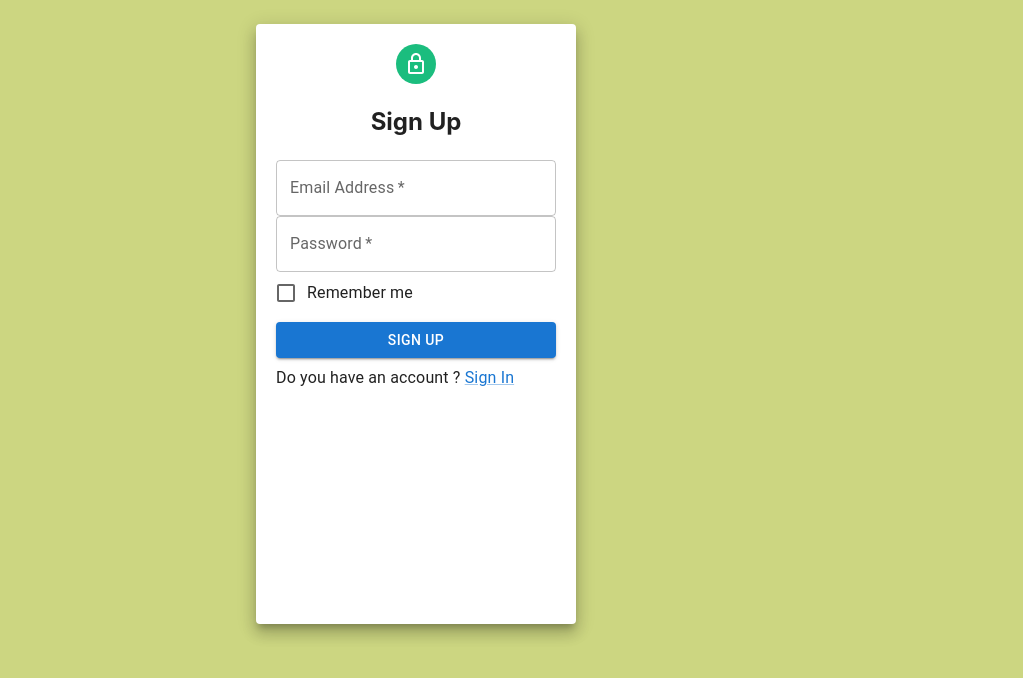
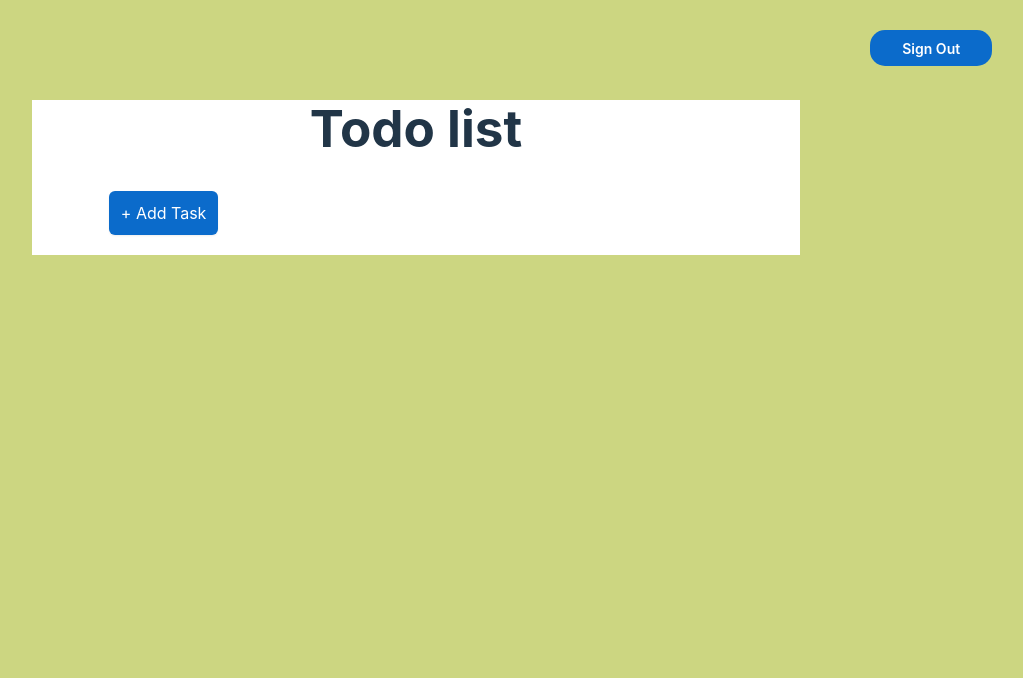
Before and after one commit to ayumi-ayumi/todo-list-ts, a React (Vite) app: page /todolist in a window 1280 px wide. Before the commit this address led to /. Shown: the top 678 px of the page, without its empty margins (224-1247 px from the left). Built offline with nearby package versions, Linux system fonts and the light colour scheme; no server answers.

Commit message:
Building the auth function

```diff
--- a/src/App.tsx
+++ b/src/App.tsx
@@ -1,21 +1,33 @@
 import "./style/App.css";
 import Auth from "./components/Auth";
 import Todolist from "./Todolist";
-import { Routes, Route } from "react-router-dom";
-import React, { useEffect, useState } from "react";
+import { Routes, Route, useNavigate } from "react-router-dom";
+import React, { useContext, useEffect, useState } from "react";
 import { auth } from "./firebase/BaseConfig";
 import { onAuthStateChanged, type User } from "firebase/auth";
-import AuthProvider from './AuthContext';
+import AuthProvider, { authContext } from './AuthContext';
 
 type UserType = User | null;
 
 export default function App() {
+  const { currentUser } = useContext<UserType>(authContext);
+  const navigate = useNavigate()
+
+  console.log('User:', !!currentUser);
+  console.log(currentUser &&  "user");
+
+  useEffect(() => {
+    if (currentUser) {
+      navigate('/todolist')
+    }
+  }, [currentUser])
 
   return (
     <AuthProvider>
       <Routes>
         <Route path={`/`} element={<Auth />} />
-        <Route path={`/todolist`} element={<Todolist />} />
+        {/* <Route path={`/todolist`} element={<Todolist />} /> */}
+        <Route path={`/todolist`} element={currentUser ? <Todolist />: <Auth />} />
       </Routes>
     </AuthProvider>
   )
--- a/src/AuthContext.tsx
+++ b/src/AuthContext.tsx
@@ -1,32 +1,126 @@
 import { createContext, useState, useContext, useEffect } from 'react';
 import { auth } from './firebase/BaseConfig';
-import { User } from 'firebase/auth';
+import { User, onAuthStateChanged, signOut } from 'firebase/auth';
+import { useNavigate } from 'react-router-dom';
 
-const AuthContext = createContext();
+// const authContext = createContext();
 type UserType = User | null;
 
-export function useAuthContext() {
-  return useContext(AuthContext);
-}
+// export function useauthContext() {
+//   return useContext(authContext);
+// }
+
+// export function AuthProvider({ children }) {
+//   const [currentUser, setCurrentUser] = useState<UserType>(null);
+//   // const [loading, setLoading] = useState(true);
+
+//   const value = {
+//     currentUser,
+//     // loading,
+//   };
+//   useEffect(() => {
+//     const unsubscribed = auth.onAuthStateChanged((currentUser) => {
+//       console.log(currentUser);
+//       setCurrentUser(currentUser);
+//       // setLoading(false);
+//     });
+//     return () => {
+//       unsubscribed();
+//     };
+//   }, []);
+
+//   return <authContext.Provider value={value}>{children}</authContext.Provider>;
+// }
+
+// type InitialState = {currentUser: User | null};
+// export const authContext = createContext<InitialState>({ currentUser: null });
+
+// export const authContextProvider = ({children,}: {children: React.ReactNode,}) => {
+//   const [currentUser, setCurrentUser] = useState<InitialState>();
+
+//   useEffect(() => {
+//     const unsubscribe = onAuthStateChanged(auth, (currentUser) => {
+//       if (currentUser?.emailVerified) {
+//         setCurrentUser(currentUser);
+//       } else {
+//         setCurrentUser(null);
+//       }
+//     });
+
+//     return () => {
+//       unsubscribe();
+//     };
+//   }, []);
+
+//   return (
+//     <authContext.Provider value={{ currentUser }}>
+//       {children}
+//     </authContext.Provider>
+//   );
+// };
+
+ export const authContext = createContext({currentUser: {} as User | null, setCurrentUser: (_user:User) => {}, logOut: () => {}});
 
 export default function AuthProvider({ children }) {
-  const [user, setUser] = useState<UserType>(null);
-  const [loading, setLoading] = useState(true);
+  const [currentUser, setCurrentUser] = useState<UserType>(null);
+  const [loading, setLoading] = useState<boolean>(true);
+  const navigate = useNavigate()
 
-  const value = {
-    user,
+  // const createUser = (email, password) => {
+  //   setLoading(true);
+  //   return createUserWithEmailAndPassword(auth, email, password);
+  // };
+
+  // const loginUser = (email, password) => {
+  //   setLoading(true);
+  //   return signInWithEmailAndPassword(auth, email, password);
+  // };
+
+  // const logOut = () => {
+  //   setLoading(true);
+  //   return signOut(auth);
+  // };
+
+  useEffect(() => {
+    // const unsubcribe = onAuthStateChanged(auth, (user) => {
+    //   console.log("Current value of the current currentUser", user);
+    //   setCurrentUser(user);
+    //   setLoading(false);
+    // });
+
+    // return () => {
+    //   unsubcribe();
+    // };
+    const unsubscribe = onAuthStateChanged(auth, (user) => {
+      if(user) {
+        setCurrentUser(user)
+      }
+    })
+    return unsubscribe
+  }, [setCurrentUser]);
+
+  async function logOut() {
+    await signOut(auth);
+    setCurrentUser(null)
+    navigate("/", { replace: true });
+  }
+
+  const authValue = {
+    // createUser,
+    currentUser,
+    setCurrentUser,
+    // loginUser,
+    logOut,
     loading,
   };
-  useEffect(() => {
-    const unsubscribed = auth.onAuthStateChanged((user) => {
-      console.log(user);
-      setUser(user);
-      setLoading(false);
-    });
-    return () => {
-      unsubscribed();
-    };
-  }, []);
 
-  return <AuthContext.Provider value={value}>{!loading && children}</AuthContext.Provider>;
-}
+  return (
+    <authContext.Provider value={authValue}>{children}</authContext.Provider>
+  );
+};
+
+
+
+// AuthProvider.propTypes = {
+//   children: PropTypes.node.isRequired,
+// };
--- a/src/Todolist.tsx
+++ b/src/Todolist.tsx
@@ -1,4 +1,4 @@
-import { useState, useEffect, SetStateAction } from "react";
+import { useState, useEffect, SetStateAction, useContext } from "react";
 import "./style/App.css";
 import { v4 as uuidv4 } from "uuid";
 import ToolBar from "./components/ToolBar";
@@ -8,7 +8,7 @@ import Button from "@mui/joy/Button";
 import { auth } from "./firebase/BaseConfig";
 import { signOut } from "firebase/auth";
 import { useNavigate, Link, Navigate } from "react-router-dom";
-import { useAuthContext } from "./AuthContext";
+import { authContext } from "./AuthContext";
 // import { logOut } from "./components/Auth";
 
 export default function Todolist() {
@@ -21,9 +21,9 @@ export default function Todolist() {
 
   const navigate = useNavigate();
 
-  const { user } = useAuthContext();
-
-  console.log(user)
+  // const { user } = useAuthContext();
+  const { currentUser, setCurrentUser, logOut } = useContext<UserType>(authContext);
+  console.log(currentUser)
 
 
   useEffect(() => {
@@ -123,14 +123,17 @@ export default function Todolist() {
   }
 
   // //Sign Out
-  async function logOut() {
-    await signOut(auth);
-    navigate("/", { replace: true });
-  }
+//  function logOut() {
+//     signOut(auth);
+//     setCurrentUser(null)
+//     navigate("/", { replace: true });
+//   }
 
-  if(!user){
-    return <Navigate to="/" />
-  } else {
+  console.log(currentUser)
+
+  // if(!currentUser){
+  //   return <Navigate to="/" />
+  // } else {
   return (
     <div className="App">
       <div className="signOut-bar">
@@ -162,6 +165,6 @@ export default function Todolist() {
         )}
       </div>
     </div>
-  );
+  )
 }
-}
+// }
--- a/src/components/Auth.tsx
+++ b/src/components/Auth.tsx
@@ -1,4 +1,4 @@
-import React, { useState } from "react";
+import React, { useState, useContext } from "react";
 import { auth } from "../firebase/BaseConfig";
 import {
   createUserWithEmailAndPassword,
@@ -24,7 +24,7 @@ import Grid from '@mui/material/Grid';
 import LockOutlinedIcon from '@mui/icons-material/LockOutlined';
 import Typography from '@mui/material/Typography';
 import { createTheme, ThemeProvider } from '@mui/material/styles';
-import { useAuthContext } from '../AuthContext';
+import { authContext } from '../AuthContext';
 
 
 export default function Auth() {
@@ -32,16 +32,14 @@ export default function Auth() {
   const [password, setPassword] = useState<string>("");
   const [haveAccout, setHaveAccout] = useState(false);
   const [error, setError] = useState("");
-  const { user } = useAuthContext();
-  console.log(user)
+  const { currentUser, loading } = useContext<UserType>(authContext);
+
 
   const handleChangeEmail = (event: React.ChangeEvent<HTMLInputElement>) => {
     setEmail(event.currentTarget.value);
-    console.log(event.currentTarget.value)
   };
   const handleChangePassword = (event: React.ChangeEvent<HTMLInputElement>) => {
     setPassword(event.currentTarget.value);
-    console.log(event.currentTarget.value)
   };
   const navigate = useNavigate();
 
@@ -77,7 +75,6 @@ export default function Auth() {
       });
   }
 
-  console.log(haveAccout)
   // return (
   //   <>
   //     <div className="auth-container">
```
Also changed, not shown: note.txt (added), 1 other file (tests, documents, lock files or other folders).
